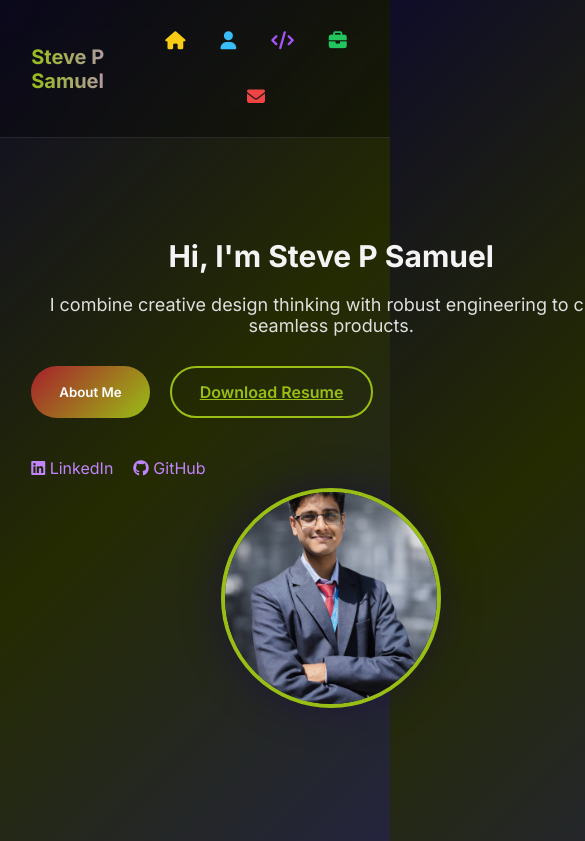
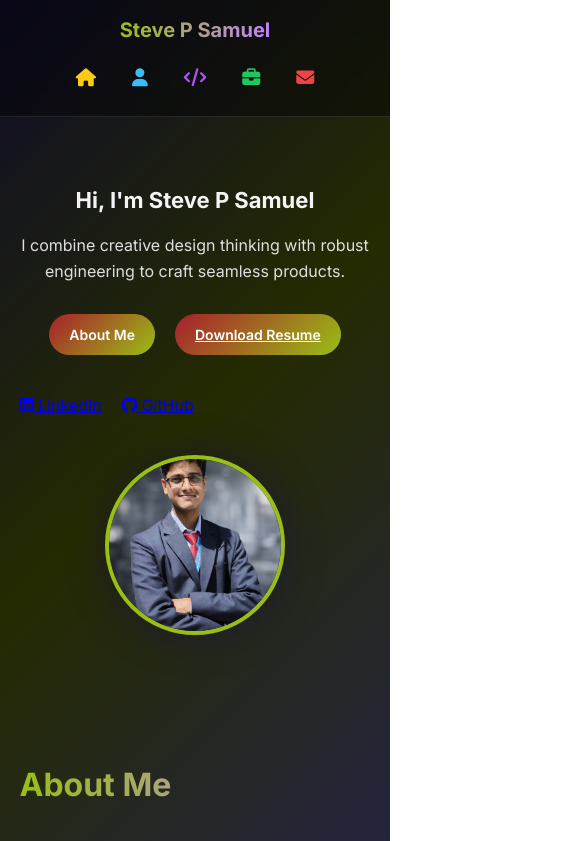
Before and after one commit to Stevesamuel64/stevekjc, a website: page public/index.html in a window 390 px wide. Shown: the top 841 px of the page, 585 px wide, since content can reach past the window. Drawn offline with Linux system fonts and the light colour scheme.

Commit message:
Updated CSS for mobile responsiveness

```diff
--- a/public/style.css
+++ b/public/style.css
@@ -44,13 +44,14 @@ header {
     display: flex;
     justify-content: space-between;
     align-items: center;
-    padding: 20px 8%;
+    padding: 18px 6%;
     position: sticky;
     top: 0;
     backdrop-filter: blur(15px);
-    background: rgba(0,0,0,0.3);
+    background: rgba(0,0,0,0.4);
     border-bottom: 1px solid var(--border-glass);
     z-index: 1000;
+    flex-wrap: wrap;
 }
 
 header h1 {
@@ -62,12 +63,11 @@ header h1 {
 }
 
 /* ===============================
-   COLORED ICON NAVBAR
+   NAVBAR
 ================================ */
-
 nav {
     display: flex;
-    gap: 18px;
+    gap: 16px;
     align-items: center;
 }
 
@@ -79,32 +79,33 @@ nav a {
     transition: 0.3s ease;
 }
 
-/* Individual Icon Colors */
-nav a:nth-child(1) i { color: #facc15; }  /* Home - Yellow */
-nav a:nth-child(2) i { color: #38bdf8; }  /* About - Blue */
-nav a:nth-child(3) i { color: #a855f7; }  /* Skills - Purple */
-nav a:nth-child(4) i { color: #22c55e; }  /* Projects - Green */
-nav a:nth-child(5) i { color: #ef4444; }  /* Contact - Red */
-
+nav a:nth-child(1) i { color: #facc15; }
+nav a:nth-child(2) i { color: #38bdf8; }
+nav a:nth-child(3) i { color: #a855f7; }
+nav a:nth-child(4) i { color: #22c55e; }
+nav a:nth-child(5) i { color: #ef4444; }
 
 nav a:hover {
-    background: rgba(227, 15, 15, 0.08);
+    background: rgba(255,255,255,0.08);
     transform: translateY(-3px) scale(1.1);
     box-shadow: 0 0 15px rgba(168, 85, 247, 0.4);
 }
 
+/* ===============================
+   HERO
+================================ */
 .hero {
-    padding: 100px 8%;
+    padding: 100px 6%;
     display: flex;
     justify-content: space-between;
     align-items: center;
     flex-wrap: wrap;
-    gap: 10px;
+    gap: 40px;
 }
 
 .hero-text {
     flex: 1;
-    min-width: 600px;
+    min-width: 280px;
 }
 
 .hero-text h2 {
@@ -116,6 +117,7 @@ nav a:hover {
     font-size: 18px;
     margin-bottom: 30px;
     opacity: 0.9;
+    line-height: 1.6;
 }
 
 .hero-image {
@@ -127,6 +129,7 @@ nav a:hover {
 .hero-image img {
     width: 320px;
     height: 320px;
+    max-width: 100%;
     object-fit: cover;
     border-radius: 50%;
     border: 4px solid var(--accent);
@@ -158,32 +161,21 @@ nav a:hover {
     flex-wrap: wrap;
 }
 
-.outline-btn {
-    background: transparent;
-    border: 2px solid var(--accent);
-    color: var(--accent);
-}
-
 /* ===============================
-   SOCIAL LINKS
+   SOCIAL
 ================================ */
 .social-links {
     margin-top: 40px;
     display: flex;
     gap: 20px;
-}
-
-.social-links a {
-    text-decoration: none;
-    color: var(--accent-light);
-    font-weight: 500;
+    flex-wrap: wrap;
 }
 
 /* ===============================
    SECTIONS
 ================================ */
 section {
-    padding: 80px 8%;
+    padding: 80px 6%;
 }
 
 .section-title {
@@ -195,17 +187,15 @@ section {
 }
 
 /* ===============================
-   CARDS (GLASS STYLE)
+   CARDS
 ================================ */
-.cards,
-.cert-container {
+.cards {
     display: grid;
     grid-template-columns: repeat(auto-fit, minmax(250px, 1fr));
     gap: 30px;
 }
 
-.card,
-.cert-card {
+.card {
     background: var(--card-bg);
     backdrop-filter: blur(15px);
     border: 1px solid var(--border-glass);
@@ -215,8 +205,7 @@ section {
     text-align: center;
 }
 
-.card:hover,
-.cert-card:hover {
+.card:hover {
     transform: translateY(-8px);
     box-shadow: 0 20px 40px rgba(168, 85, 247, 0.25);
 }
@@ -233,18 +222,12 @@ section {
     gap: 10px;
 }
 
-/* Brand Colors */
-
 .fa-python { color: #3776ab; }
 .fa-html5 { color: #e34f26; }
 .fa-css3-alt { color: #1572b6; }
 .fa-js { color: #f7df1e; }
 .fa-figma { color: #f24e1e; }
 .fa-aws { color: #ff9900; }
-
-.cert-icon i {
-    font-size: 42px;
-}
 
 /* ===============================
    CONTACT
@@ -299,16 +282,46 @@ footer {
 }
 
 /* ===============================
-   RESPONSIVE
+   RESPONSIVE BREAKPOINTS
 ================================ */
+
+/* Tablets */
+@media (max-width: 1024px) {
+    .hero-text h2 {
+        font-size: 40px;
+    }
+}
+
+/* Mobile */
 @media (max-width: 768px) {
+
+    header {
+        flex-direction: column;
+        gap: 15px;
+        text-align: center;
+    }
+
+    nav {
+        justify-content: center;
+        flex-wrap: wrap;
+    }
+
     .hero {
         flex-direction: column;
         text-align: center;
+        padding: 70px 5%;
     }
 
     .hero-text h2 {
-        font-size: 30px;
+        font-size: 28px;
+    }
+
+    .hero-text p {
+        font-size: 16px;
+    }
+
+    .hero-buttons {
+        justify-content: center;
     }
 
     .hero-image img {
@@ -316,9 +329,29 @@ footer {
         height: 220px;
     }
 
-    nav {
-        flex-wrap: wrap;
-        justify-content: center;
-        gap: 15px;
+    section {
+        padding: 60px 5%;
     }
 }
+
+/* Small Phones */
+@media (max-width: 480px) {
+
+    .hero-text h2 {
+        font-size: 22px;
+    }
+
+    .hero-image img {
+        width: 180px;
+        height: 180px;
+    }
+
+    .btn-primary {
+        padding: 12px 20px;
+        font-size: 14px;
+    }
+
+    .card {
+        padding: 20px;
+    }
+}
```
